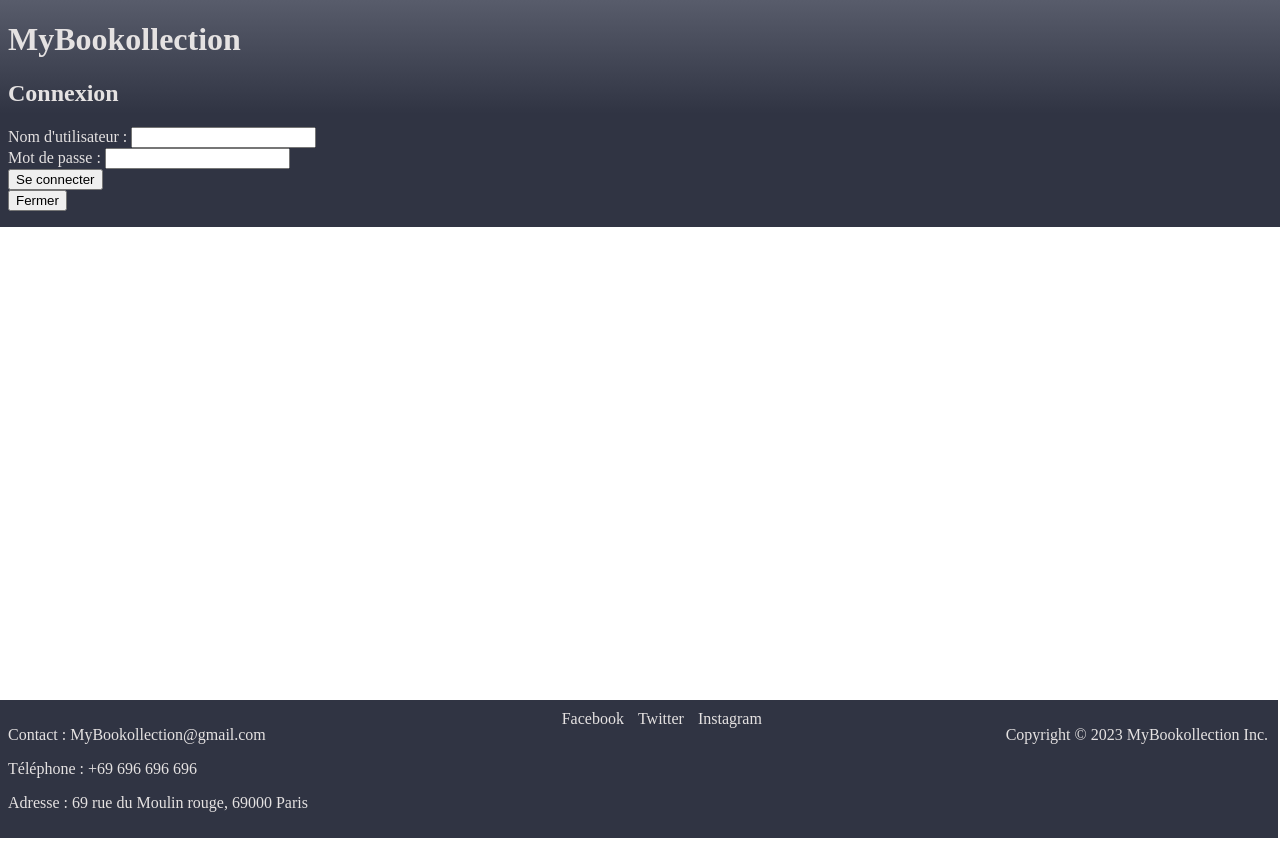
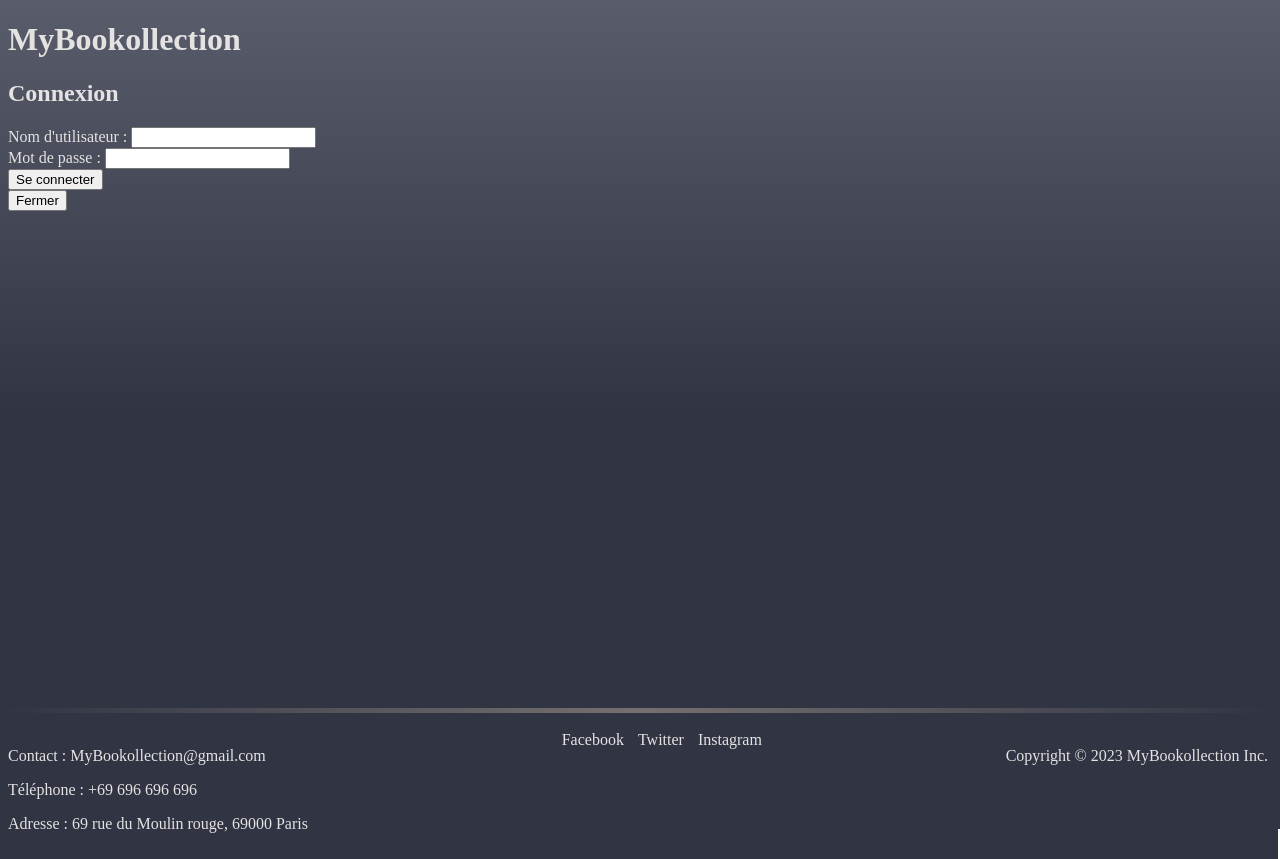
Before and after one commit to TfAplo/Bookollection, a PHP site: page /login.html in a window 1280 px wide. Before the commit the page ends 838 px from the top, so only its background shows below. Run offline with PHP 8.4, Linux system fonts and the light colour scheme.

Commit message:
petite barre footer

```diff
--- a/login.html
+++ b/login.html
@@ -24,9 +24,8 @@
         <button class="close-modal">Fermer</button>
     </div>
 
-    <hr>
-
     <footer>
+        <hr>
         <div id="contact-banner">
             <div id="contact-info">
             <p>Contact : MyBookollection@gmail.com</p>
--- a/style.css
+++ b/style.css
@@ -1,7 +1,8 @@
 body{
   background: linear-gradient(0deg, rgb(48, 52, 67) 50%, rgb(88, 92, 107) 100%);
   background-repeat: no-repeat;
-  height: 100%;
+  height: 100vh;
+  background-size: cover;
 }
 
 h1, h2, label{
```
